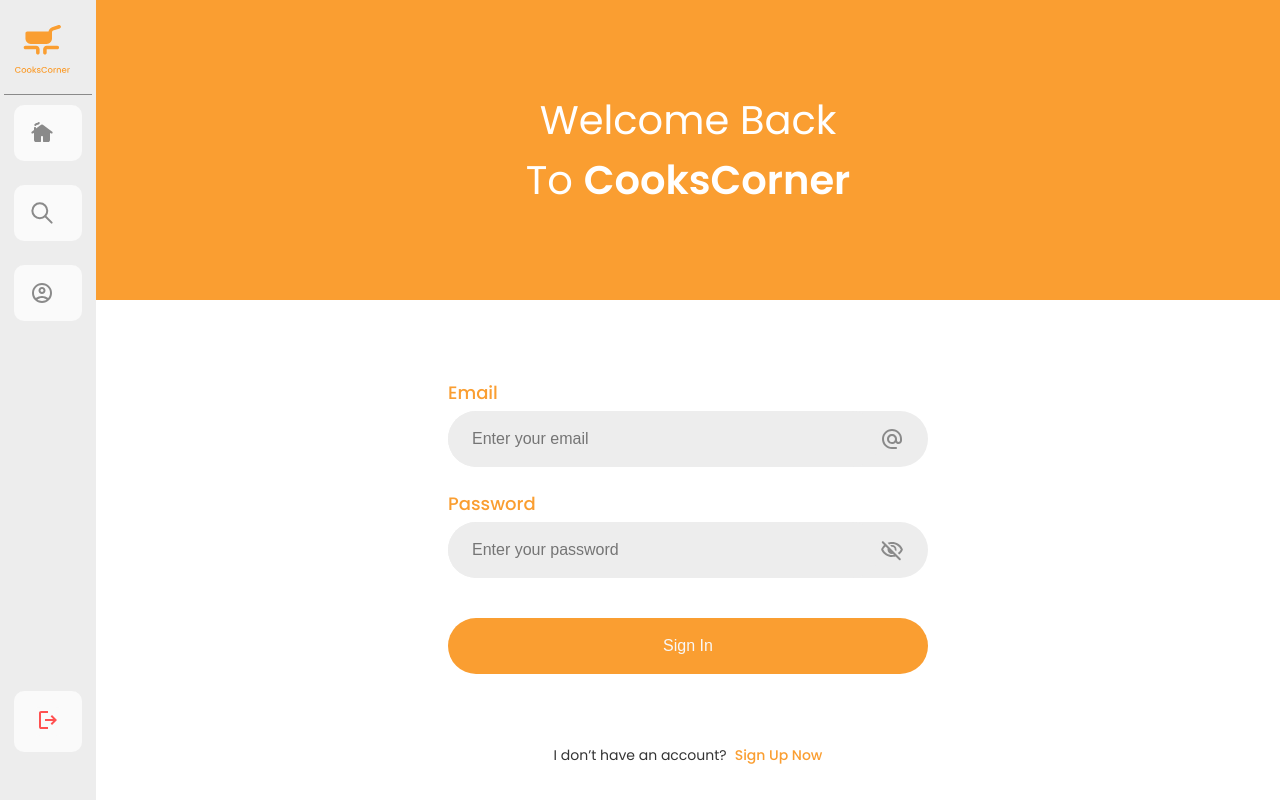
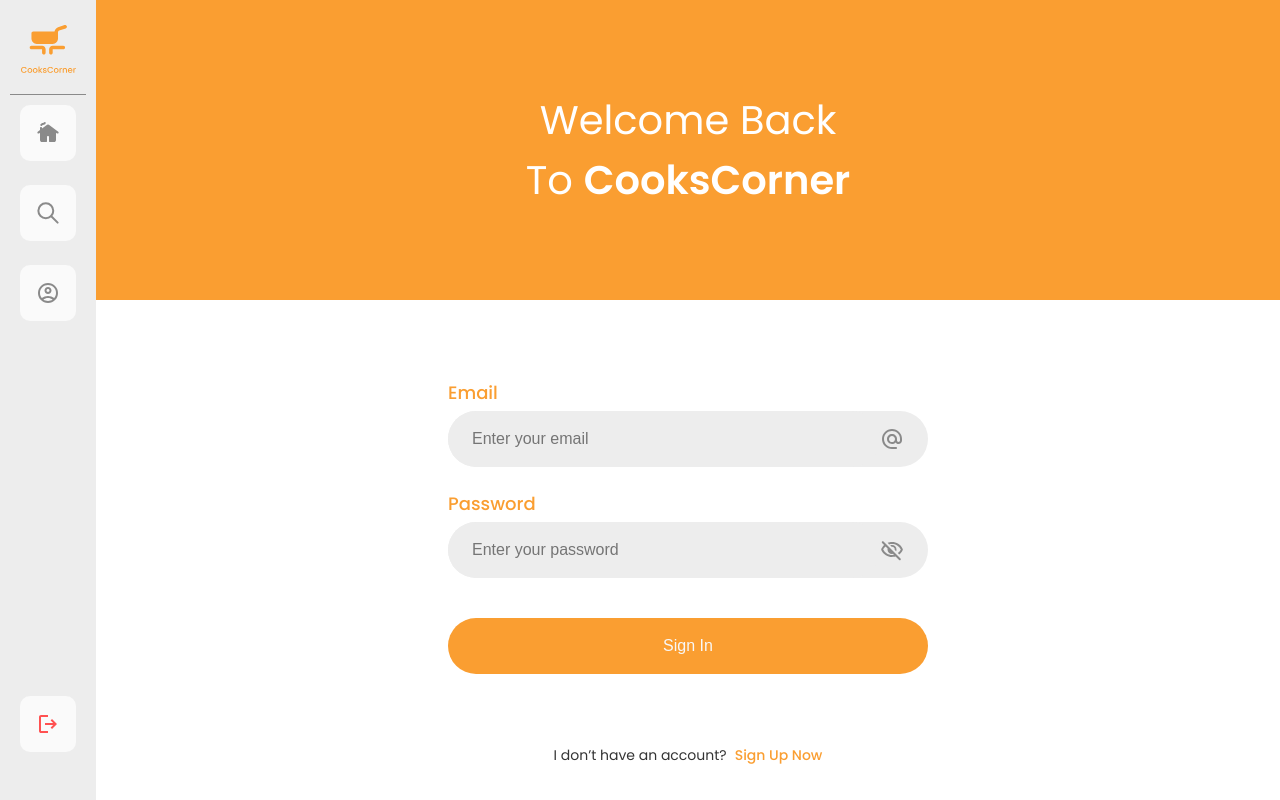
Before and after one commit to BarnoMamadzhanova/cooking_chef, a React (Create React App) app: page / in a window 1280 px wide. Built offline with nearby package versions, Linux system fonts and the light colour scheme.

Commit message:
foxed bugs in header

```diff
--- a/src/components/Header/Header.module.css
+++ b/src/components/Header/Header.module.css
@@ -63,13 +63,9 @@
   gap: 1.5rem;
 }
 
-.links img {
+.links .nav_link {
   height: 24px;
   width: 24px;
-}
-
-.links .nav_link {
-  height: 24px;
   padding: 1rem;
 }
 
@@ -82,16 +78,10 @@
   padding: 1rem;
 }
 
-.logoutButton {
+.last_link button {
+  padding: 0;
   border: none;
   outline: none;
-}
-
-.logoutButton button:hover {
-  background-color: #fa9e31;
-}
-
-.logoutButton img {
   height: 24px;
   width: 24px;
 }
@@ -109,7 +99,6 @@
   flex-direction: column;
   gap: 1.5rem;
   align-items: center;
-  z-index: 2;
 }
 
 .modal__message p {
--- a/src/pages/Home/Home.tsx
+++ b/src/pages/Home/Home.tsx
@@ -21,10 +21,7 @@ function Home() {
   }, [dispatch, isAuth]);
 
   const handleCategoryClick = (categoryId: number) => {
-    // Handle category click logic here (e.g., fetch recipes based on categoryId)
     console.log("Category clicked:", categoryId);
-    // Example: Dispatch action to fetch recipes based on categoryId
-    // dispatch(fetchRecipesByCategory(categoryId));
   };
 
   return (
```
